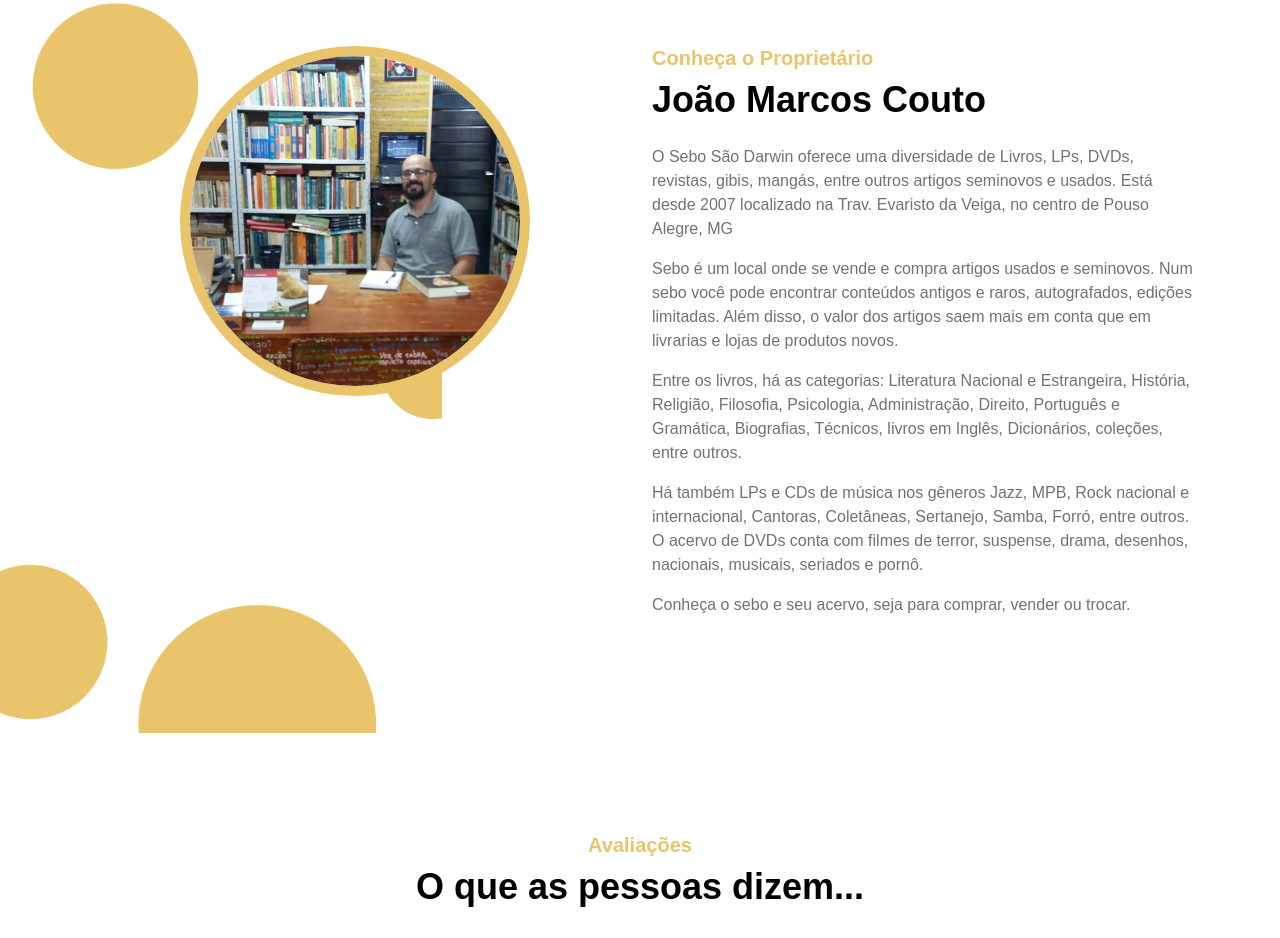
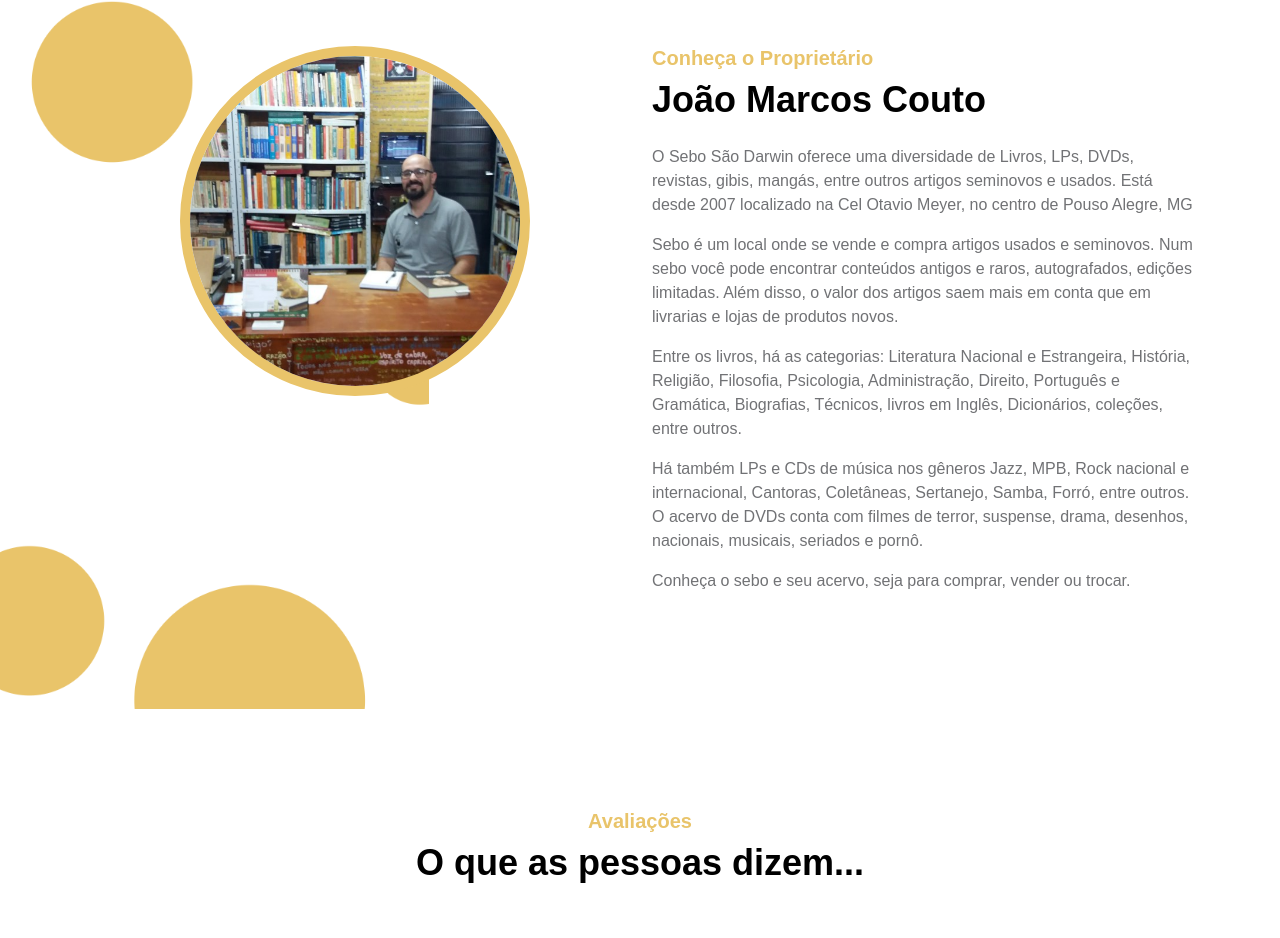
Before and after one commit to samuel10752/Loja-do-Sebo--Livros-, a plain HTML site: page index.html in a window 1280 px wide. Shown: the part 1911-2849 px from the top of the page. Drawn offline with Linux system fonts and the light colour scheme; a web font is replaced by a local one.

Commit message:
correção de txt

```diff
--- a/index.html
+++ b/index.html
@@ -362,7 +362,7 @@
                         <p>A ideia vem de dar acesso à leitura, à cultura, que seja num valor mais acessível para as pessoas,
                             que não é o valor da livraria que você paga, e um valor exorbitante no livro, e aí você não dá acesso à maior parte da população, à cultura.</p>-->
 
-                        <p>O Sebo São Darwin oferece uma diversidade de Livros, LPs, DVDs, revistas, gibis, mangás, entre outros artigos seminovos e usados. Está desde 2007 localizado na Trav. Evaristo da Veiga, no centro de Pouso Alegre, MG</p>
+                        <p>O Sebo São Darwin oferece uma diversidade de Livros, LPs, DVDs, revistas, gibis, mangás, entre outros artigos seminovos e usados. Está desde 2007 localizado na Cel Otavio Meyer, no centro de Pouso Alegre, MG</p>
 
 
                         <p>Sebo é um local onde se vende e compra artigos usados e seminovos. Num sebo você pode encontrar conteúdos antigos e raros, autografados, edições limitadas. Além disso, o valor dos artigos saem mais em conta que em livrarias e lojas de produtos novos.</p>
```
